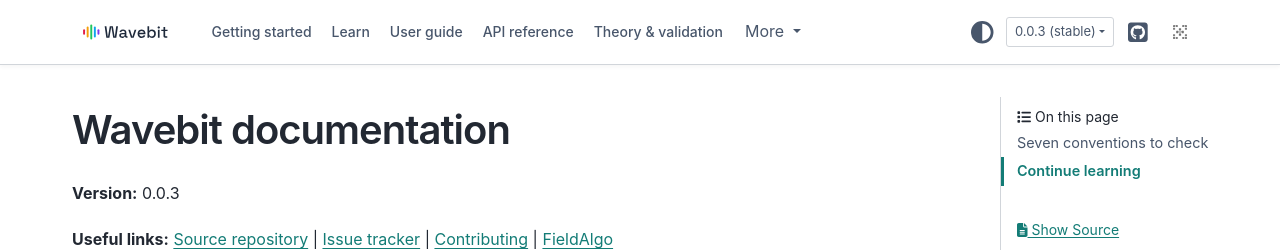
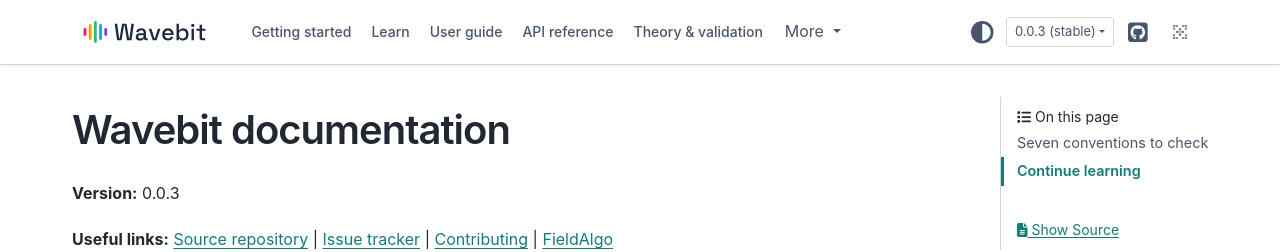
Before and after one commit to fieldalgo/wavebit, a Sphinx documentation site: the page built from docs/index.md, in a window 1280 px wide. Shown: the top 252 px of the page. Built offline with Sphinx 7.4.7 and the PyData theme 0.15.4, drawn with Linux system fonts in a browser that asks for light colours; pages that are not in the unit, such as notebooks, are missing from menus.

Commit message:
docs: enlarge Wavebit header logo
Co-authored-by: Codex <noreply@openai.com>

```diff
--- a/docs/_static/wavebit-site.css
+++ b/docs/_static/wavebit-site.css
@@ -61,7 +61,7 @@ html[data-theme="dark"] {
 .bd-header .bd-header__inner { min-height: var(--pst-header-height); padding-top: 0; padding-bottom: 0; }
 
 .bd-header .navbar-brand { padding: 0; }
-.bd-header .navbar-brand img.logo__image { height: 22px; width: auto; }
+.bd-header .navbar-brand img.logo__image { height: 32px; width: auto; }
 
 /* Menu items: 15px, medium, muted; the current section in the primary colour with a 2px
    rule on the header's bottom edge, as on the site. */
@@ -235,3 +235,12 @@ html[data-theme="dark"] .wb-company-dark { display: block; }
   .bd-header .navbar-header-items__end { gap: 6px; }
   .bd-header ul.navbar-nav > li.nav-item > .nav-link { font-size: 12px; padding-inline: 4px; }
 }
+
+@media (max-width: 639.98px) {
+  .bd-header .navbar-brand img.logo__image { height: 28px; }
+}
+@media (min-width: 992px) and (max-width: 1199.98px) {
+  .bd-header .bd-header__inner { padding-inline: 12px; }
+  .bd-header .navbar-header-items__start { margin-right: 8px; }
+  .bd-header ul.navbar-nav > li.nav-item > .nav-link { padding-inline: 2px; }
+}
```
